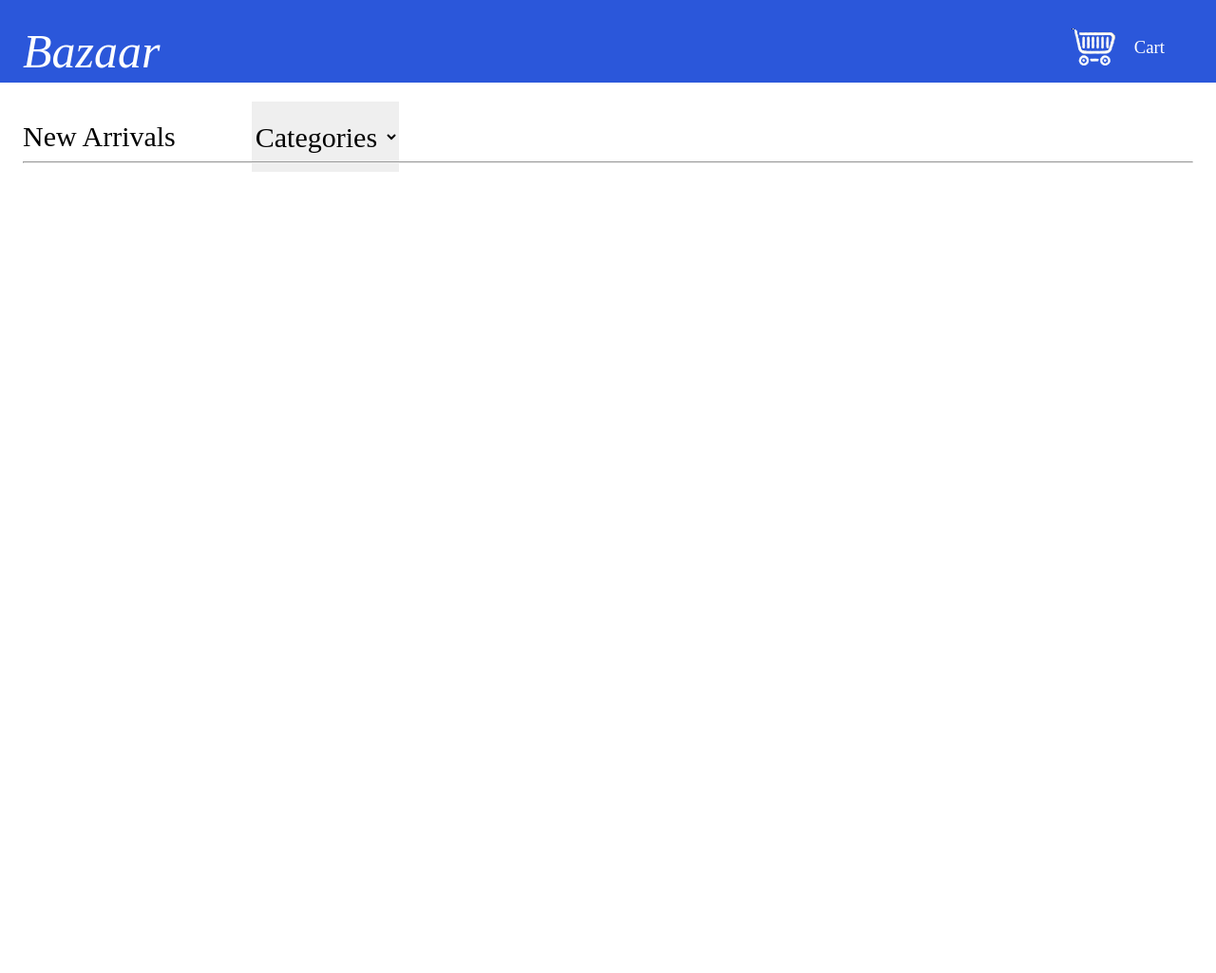
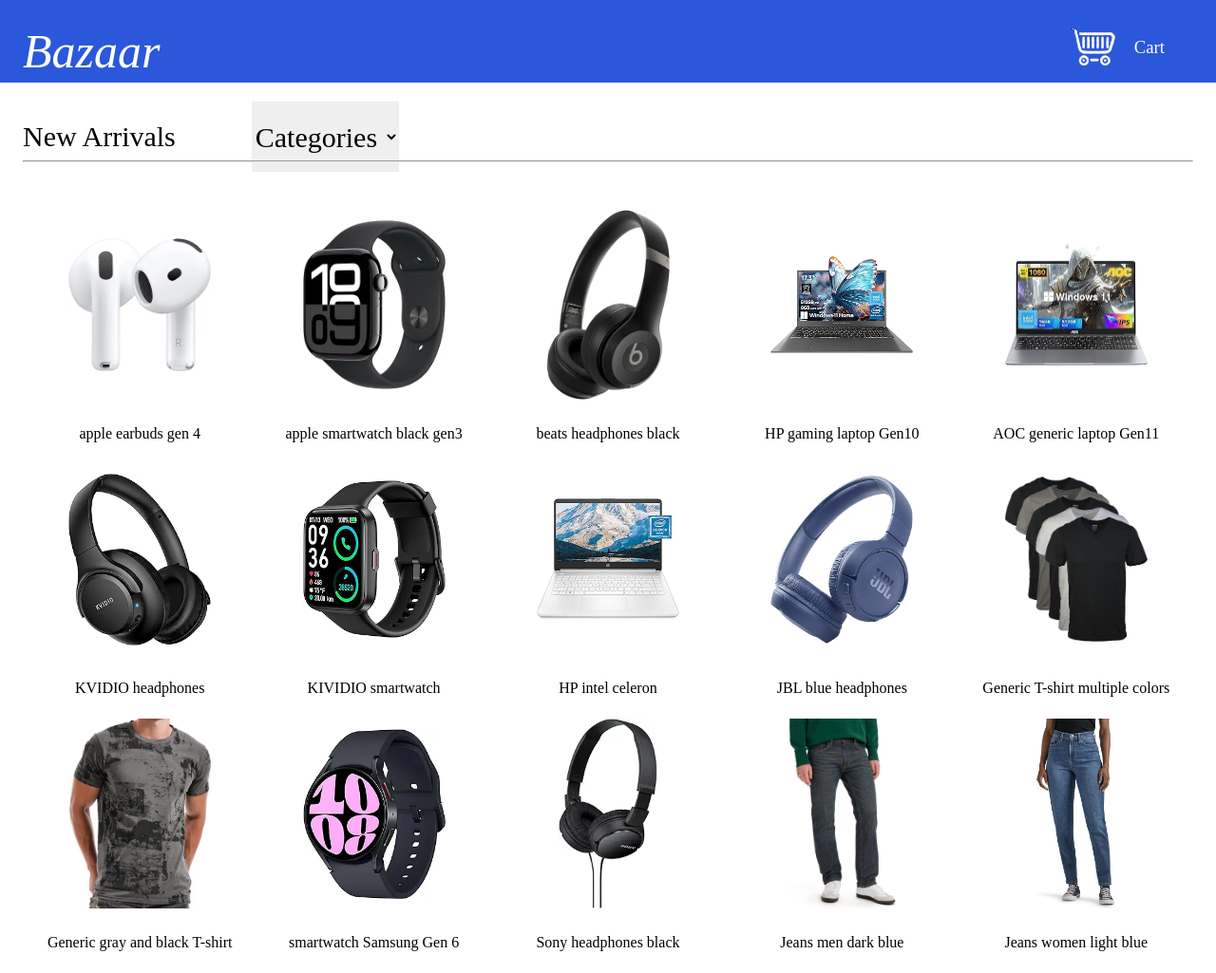
Before and after one commit to NaeemK1188/Bazaar, a website with bundled scripts: page index.html in a window 1280 px wide. Shown: the whole page at 95% size. Before the commit the page ends 800 px from the top, so only its background shows below. Built offline with nearby package versions, Linux system fonts and the light colour scheme; a web font is replaced by a local one.

Commit message:
creating the mock up design with responsive design

```diff
--- a/css/styles.css
+++ b/css/styles.css
@@ -35,6 +35,24 @@
 
 } */
 
+/* having 75% of its parent column-fifth */
+.mock-image {
+  /* width: 75%; */
+  width: 150px;
+  height: 200px;
+  object-fit: contain;
+}
+
+.mock-image-align {
+  text-align: center;
+}
+
+p {
+  font-size: medium;
+  font-family: 'Proza Libre', serif;
+  padding: 7px;
+}
+
 .body-h1 {
   font-family: 'Proza Libre', serif;
   font-weight: normal;
@@ -49,8 +67,7 @@
 }
 
 hr {
-  position: relative;
-  bottom: 19px;
+  margin-top: -12px;
 }
 
 /* affected on both small and large, but in media screen we can add more properties keeping the one here  */
@@ -98,11 +115,8 @@
     bottom: 18px;
   }
 
+  /* don't use margin because it will cause an increase to the overall size */
   .header-img {
-    /* margin-top: 35px;
-    margin-right: 75px;
-    margin-bottom: 30px;
-    margin-left: 750px; */
     margin-right: 15px;
   }
 
@@ -124,4 +138,8 @@
   .align-contents-small-body {
     justify-content: left;
   }
+
+  hr {
+    margin-bottom: 50px;
+  }
 }
--- a/index.html
+++ b/index.html
@@ -37,7 +37,7 @@
 
     <main class="container">
       <div data-view="home-page">
-        <!-- row one -->
+        <!-- row 1 -->
         <!-- align-contents-small-body is adding functionalities to row we can even remove row and
           use align-contents-small-body as a new row  -->
         <div class="row align-contents-small-body">
@@ -52,11 +52,131 @@
             <option value="Clothing">Clothing</option>
           </select>
         </div>
-        <!-- row one -->
-        <hr />
+        <!-- row 1 -->
+        <!-- row 2 -->
         <div class="row">
-          <div class="column-fifth"></div>
+          <div class="column-full">
+            <hr />
+          </div>
         </div>
+        <!-- row 2 -->
+        <!-- row 3 -->
+        <div class="row">
+          <div class="column-fifth mock-image-align">
+            <img
+              class="mock-image"
+              src="images/appleearpods4.webp"
+              alt="apple earbuds 4" />
+            <p>apple earbuds gen 4</p>
+          </div>
+          <div class="column-fifth mock-image-align">
+            <img
+              class="mock-image"
+              src="images/applesmartwatch.webp"
+              alt="apple smartwatch black" />
+            <p>apple smartwatch black gen3</p>
+          </div>
+          <div class="column-fifth mock-image-align">
+            <img
+              class="mock-image"
+              src="images/beatsheadphones.webp"
+              alt="beats headphones black" />
+            <p>beats headphones black</p>
+          </div>
+          <div class="column-fifth mock-image-align">
+            <img
+              class="mock-image"
+              src="images/generic gaminglaptop.webp"
+              alt="hp gaming laptop gen10" />
+            <p>HP gaming laptop Gen10</p>
+          </div>
+          <div class="column-fifth mock-image-align">
+            <img
+              class="mock-image"
+              src="images/generic laptop.webp"
+              alt="AOC generic laptop Gen11" />
+            <p>AOC generic laptop Gen11</p>
+          </div>
+        </div>
+        <!-- row 3 -->
+        <!-- row 4 -->
+        <div class="row">
+          <div class="column-fifth mock-image-align">
+            <img
+              class="mock-image"
+              src="images/genericheadphone.webp"
+              alt="KVIDIO generic headphones" />
+            <p>KVIDIO headphones</p>
+          </div>
+          <div class="column-fifth mock-image-align">
+            <img
+              class="mock-image"
+              src="images/genericsmartwatch.webp"
+              alt="KIVIDIO smartwatch" />
+            <p>KIVIDIO smartwatch</p>
+          </div>
+          <div class="column-fifth mock-image-align">
+            <img
+              class="mock-image"
+              src="images/hp-laptop.webp"
+              alt="HP intel celeron " />
+            <p>HP intel celeron</p>
+          </div>
+          <div class="column-fifth mock-image-align">
+            <img
+              class="mock-image"
+              src="images/jblheadphones.jpg"
+              alt="JBL blue headphones" />
+            <p>JBL blue headphones</p>
+          </div>
+          <div class="column-fifth mock-image-align">
+            <img
+              class="mock-image"
+              src="images/tshirt.jpg"
+              alt="Generic T-shirt multiple colors" />
+            <p>Generic T-shirt multiple colors</p>
+          </div>
+        </div>
+        <!-- row 4 -->
+        <!-- row 5 -->
+        <div class="row">
+          <div class="column-fifth mock-image-align">
+            <img
+              class="mock-image"
+              src="images/Tshirt gray.jpg"
+              alt="Generic gray and black T-shirt" />
+            <p>Generic gray and black T-shirt</p>
+          </div>
+          <div class="column-fifth mock-image-align">
+            <img
+              class="mock-image"
+              src="images/smartwatchsamsung6.webp"
+              alt="smartwatch Samsung Gen 6" />
+            <p>smartwatch Samsung Gen 6</p>
+          </div>
+          <div class="column-fifth mock-image-align">
+            <img
+              class="mock-image"
+              src="images/sonyheadphones.webp"
+              alt="Sony headphones black" />
+            <p>Sony headphones black</p>
+          </div>
+          <div class="column-fifth mock-image-align">
+            <img
+              class="mock-image"
+              src="images/jeansmen.jpg"
+              alt="Jeans men dark blue" />
+            <p>Jeans men dark blue</p>
+          </div>
+          <div class="column-fifth mock-image-align">
+            <img
+              class="mock-image"
+              src="images/jeanswomen.jpg"
+              alt="Jeans women light blue" />
+            <p>Jeans women light blue</p>
+          </div>
+        </div>
+        <!-- row 5 -->
       </div>
     </main>
 
```
